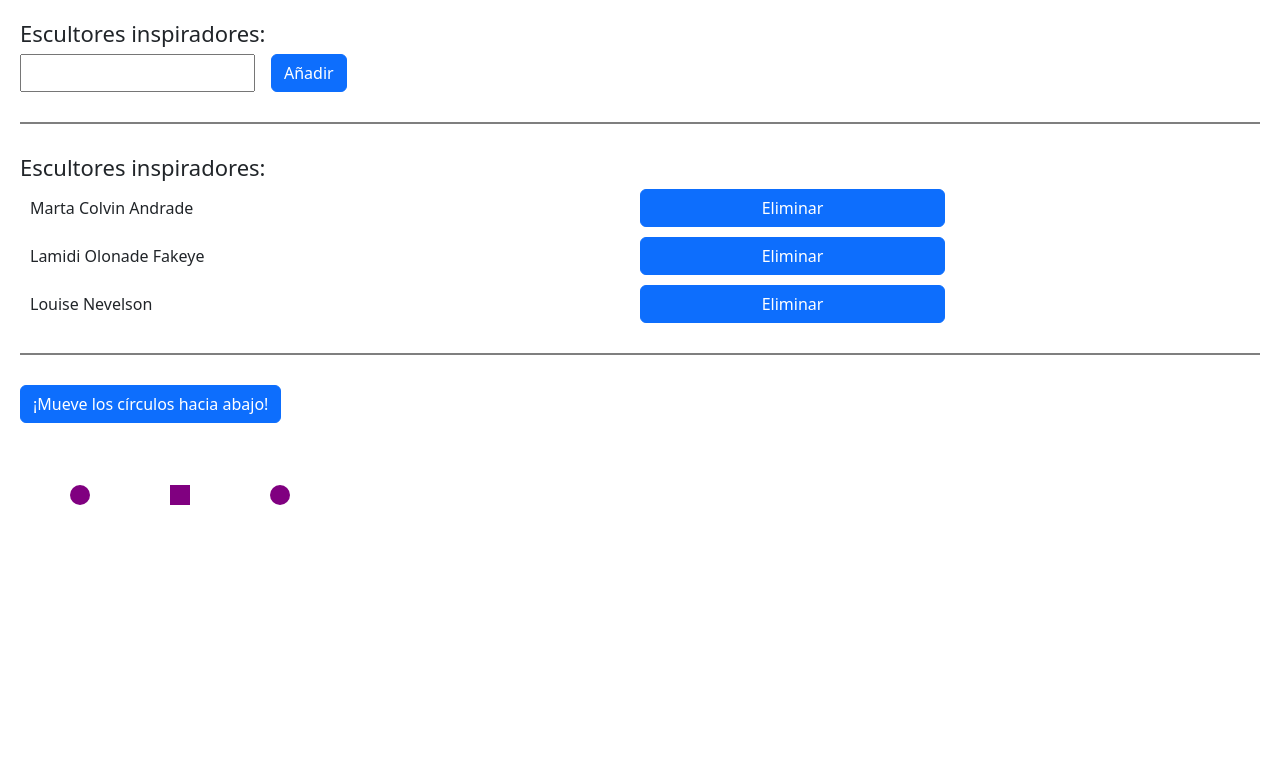
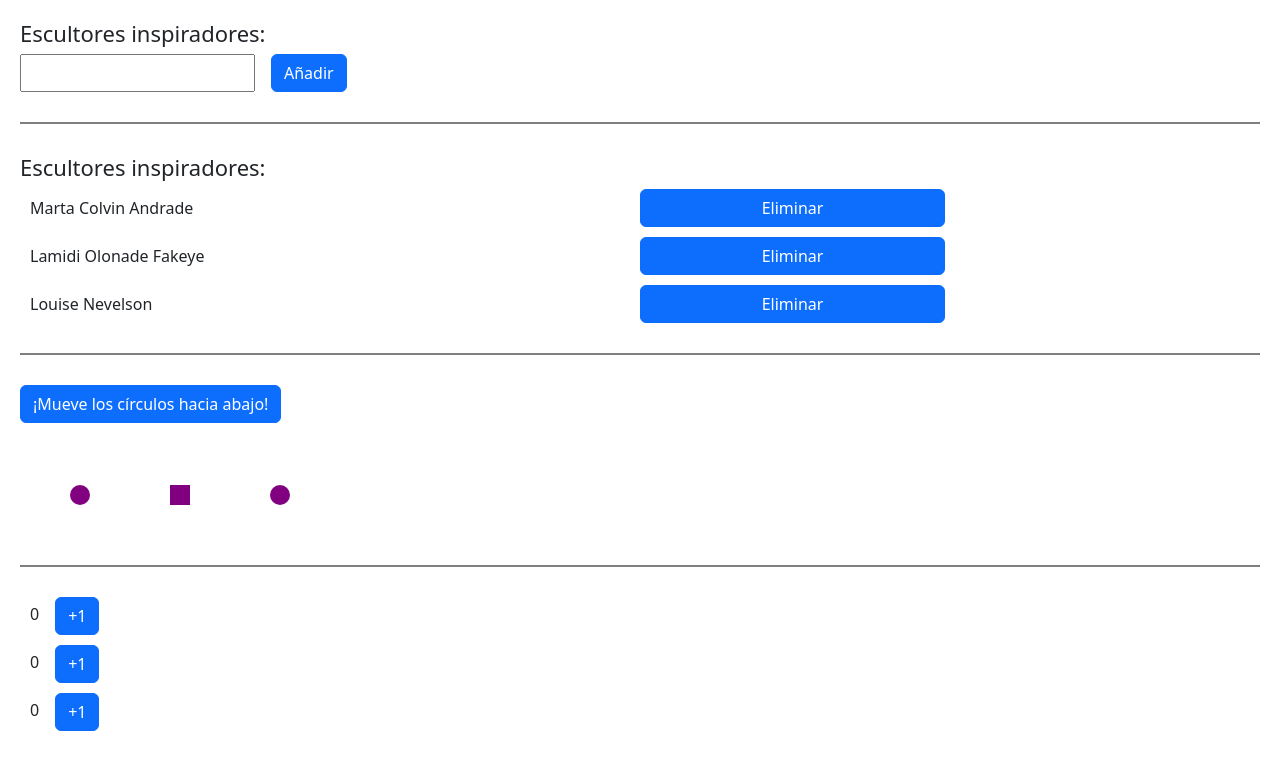
Before and after one commit to dgutierrez21/Learning-ReactJS--React-Docs, a React (Vite) app in the folder 01-learn/: page / in a window 1280 px wide. Shown: the top 770 px of the page. Built offline with nearby package versions, Linux system fonts and the light colour scheme.

Commit message:
Reemplazar elementos en un array

```diff
--- a/01-learn/src/03-agregar-interactividad/07-actualizar-arrays-en-el-estado/ActualizarArraysEnElEstado.jsx
+++ b/01-learn/src/03-agregar-interactividad/07-actualizar-arrays-en-el-estado/ActualizarArraysEnElEstado.jsx
@@ -1,3 +1,4 @@
+import CounterList from "./counterList/CounterList";
 import { List } from "./list/List";
 import { List02 } from "./list02/List02";
 import { ShapeEditor } from "./shapeEditor/ShapeEditor";
@@ -10,6 +11,8 @@ const ActualizarArraysEnElEstado = () => {
       <List02 />
       <div className="separator"></div>
       <ShapeEditor />
+      <div className="separator"></div>
+      <CounterList/>
     </>
   );
 };
--- /dev/null
+++ b/01-learn/src/03-agregar-interactividad/07-actualizar-arrays-en-el-estado/counterList/CounterList.jsx
@@ -0,0 +1,45 @@
+import { useState } from "react";
+
+let contadoresIniciales = [0, 0, 0];
+
+const CounterList = () => {
+  const [contadores, setcontadores] = useState(contadoresIniciales);
+
+  function handleClickIncrementar(indice) {
+    const siguientesContadores = contadores.map((contador, i) => {
+      if (i === indice) {
+        // Incrementa el contador de clics
+        console.log(i, indice);
+
+        return contador + 1;
+      } else {
+        // El resto no ha cambiado
+
+        return contador;
+      }
+    });
+
+    setcontadores(siguientesContadores);
+  }
+  return (
+    <>
+      <ul>
+        {contadores.map((contador, indice) => (
+          <li className="d-block" key={indice}>
+            {contador}
+            <button
+              onClick={() => {
+                handleClickIncrementar(indice);
+              }}
+              className="btn btn-primary ms-3"
+            >
+              +1
+            </button>
+          </li>
+        ))}
+      </ul>
+    </>
+  );
+};
+
+export default CounterList;
```
Also changed, not shown: 01-learn/src/03-agregar-interactividad/07-actualizar-arrays-en-el-estado/ActualizarArraysEnElEstado.txt.
